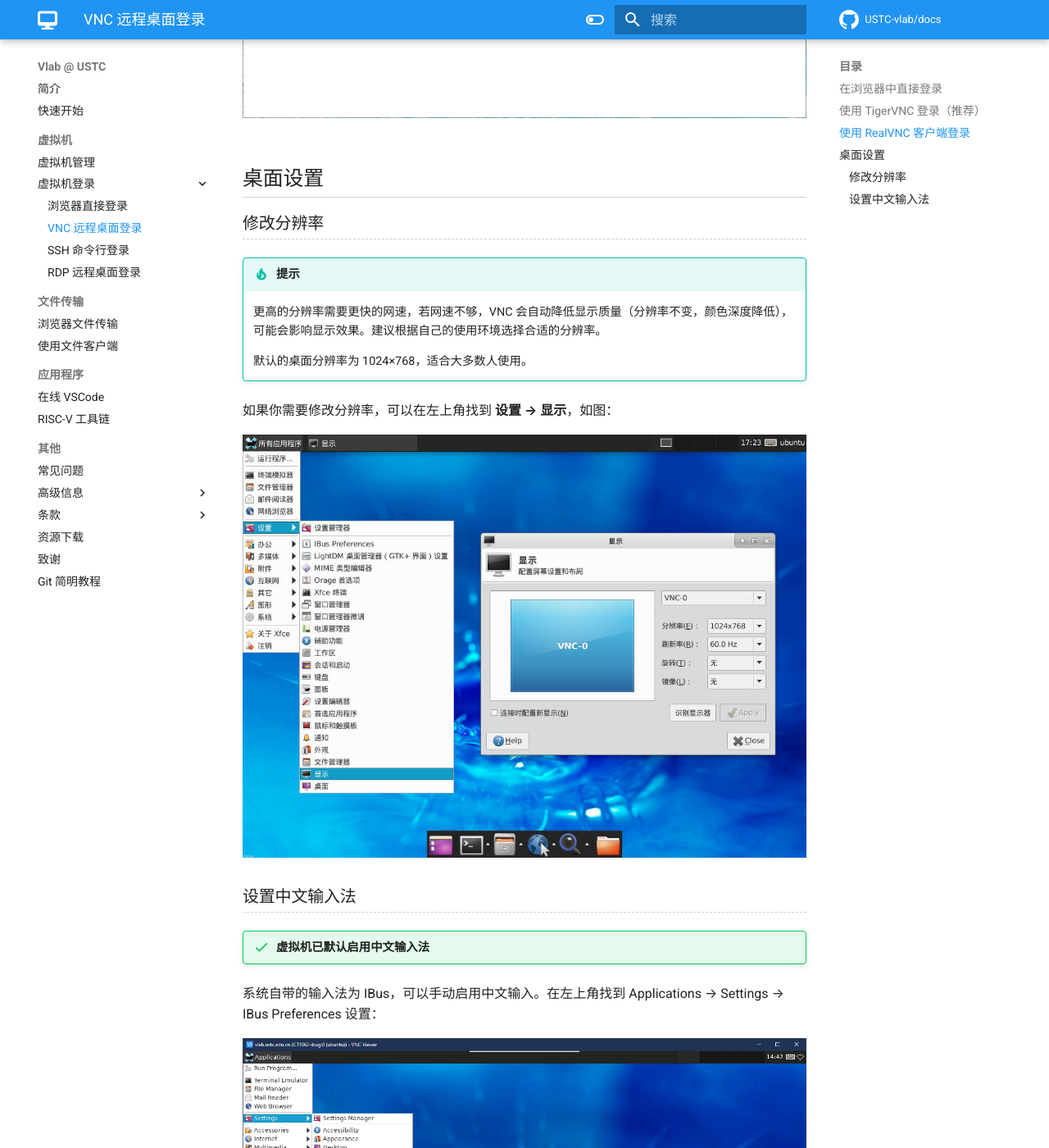
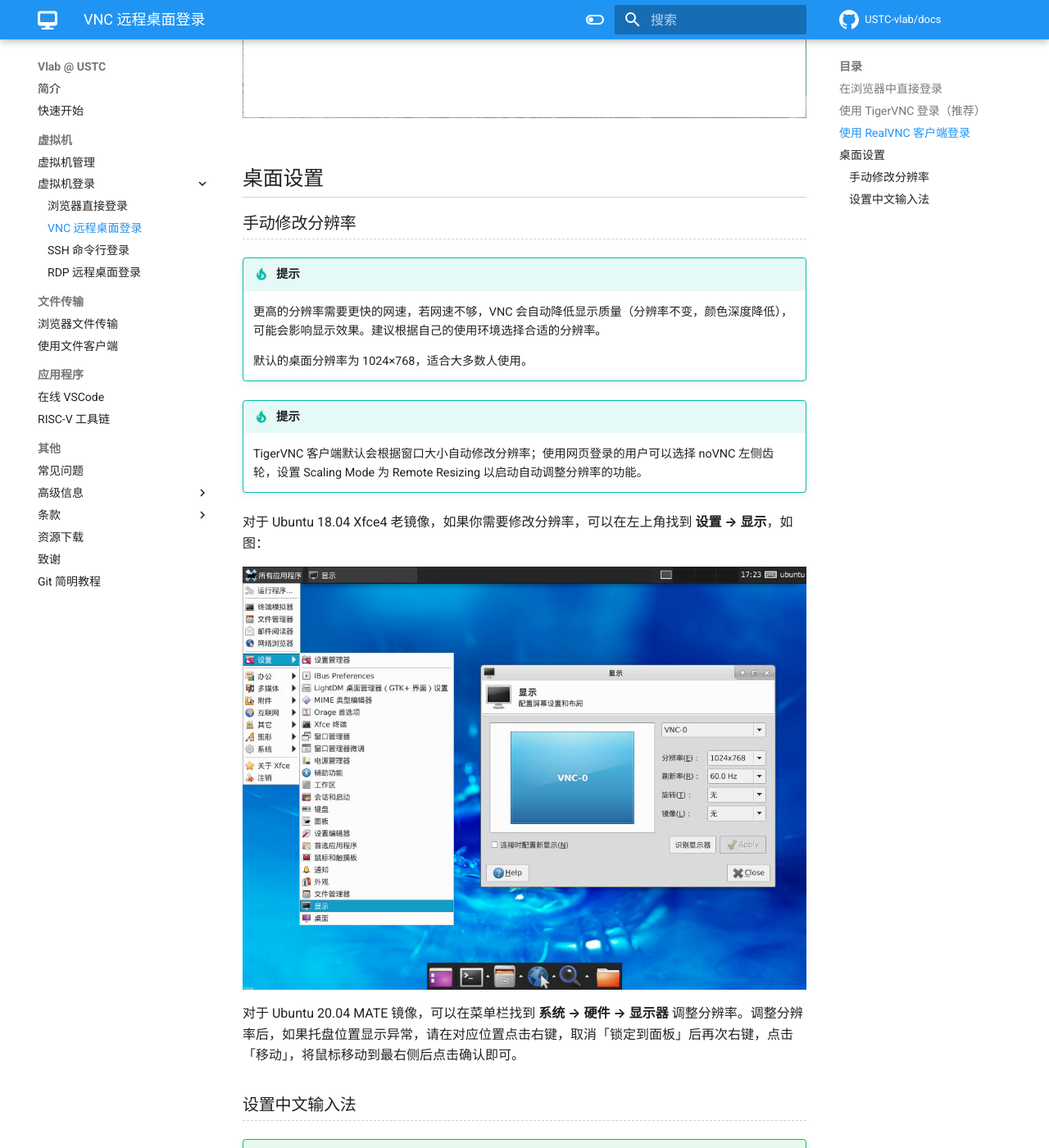
Before and after one commit to USTC-vlab/docs, an MkDocs documentation site: the page built from docs/login/vnc.md, in a window 1280 px wide and 1400 px high, scrolled down 3056 px. Shown: the whole window at 82% size. Built offline with MkDocs 1.6.1 and Material for MkDocs 9.7.7, drawn with Linux system fonts in a browser that asks for light colours; comment, search, counter and statistics services are not loaded.

Commit message:
Add MATE change resolution guide

```diff
--- a/docs/login/vnc.md
+++ b/docs/login/vnc.md
@@ -140,7 +140,7 @@
 
 ## 桌面设置 {#desktop-settings}
 
-### 修改分辨率 {#change-resolution}
+### 手动修改分辨率 {#change-resolution}
 
 !!! tip "提示"
 
@@ -148,9 +148,15 @@
 
     默认的桌面分辨率为 1024×768，适合大多数人使用。
 
-如果你需要修改分辨率，可以在左上角找到 **设置 → 显示**，如图：
+!!! tip "提示"
+
+    TigerVNC 客户端默认会根据窗口大小自动修改分辨率；使用网页登录的用户可以选择 noVNC 左侧齿轮，设置 Scaling Mode 为 Remote Resizing 以启动自动调整分辨率的功能。
+
+对于 Ubuntu 18.04 Xfce4 老镜像，如果你需要修改分辨率，可以在左上角找到 **设置 → 显示**，如图：
 
 ![Set VNC resolution](../images/vnc-change-resolution.png)
+
+对于 Ubuntu 20.04 MATE 镜像，可以在菜单栏找到 **系统 → 硬件 → 显示器** 调整分辨率。调整分辨率后，如果托盘位置显示异常，请在对应位置点击右键，取消「锁定到面板」后再次右键，点击「移动」，将鼠标移动到最右侧后点击确认即可。
 
 ### 设置中文输入法 {#chinese-ime}
 
```
